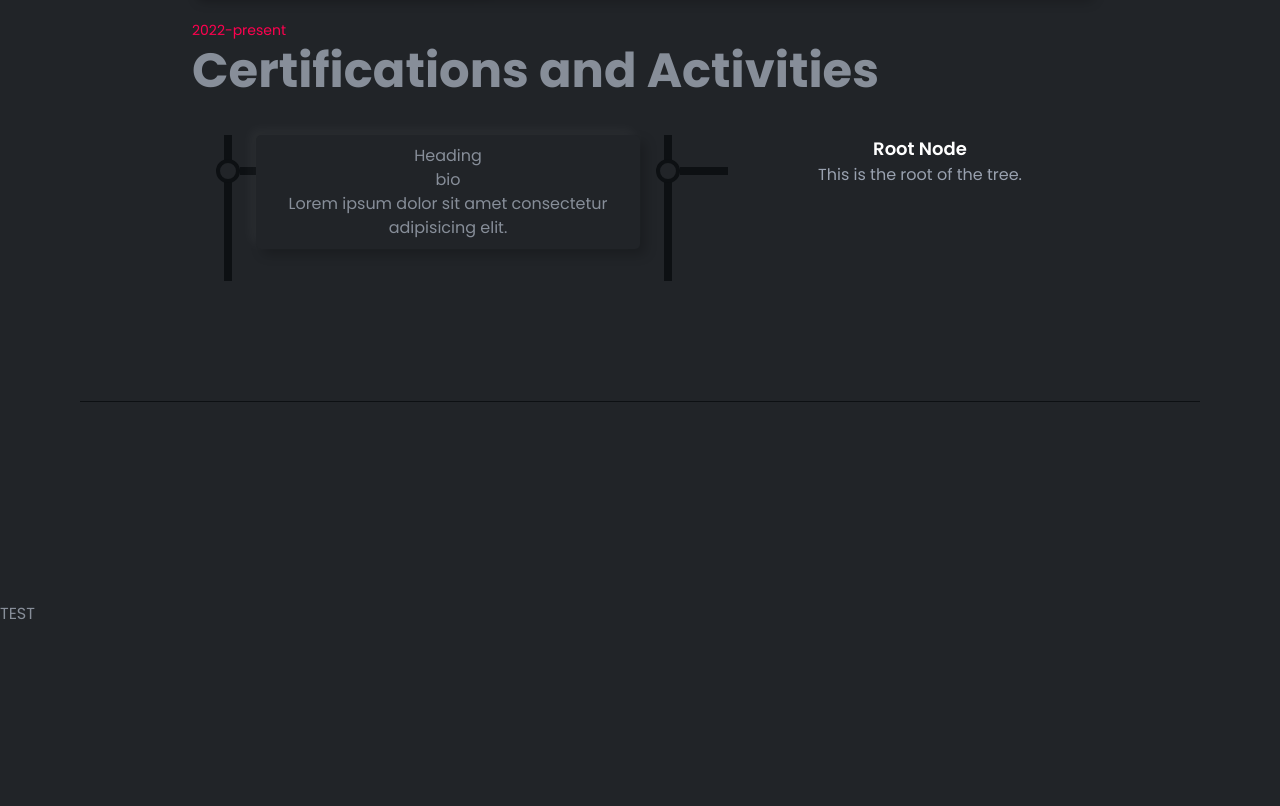
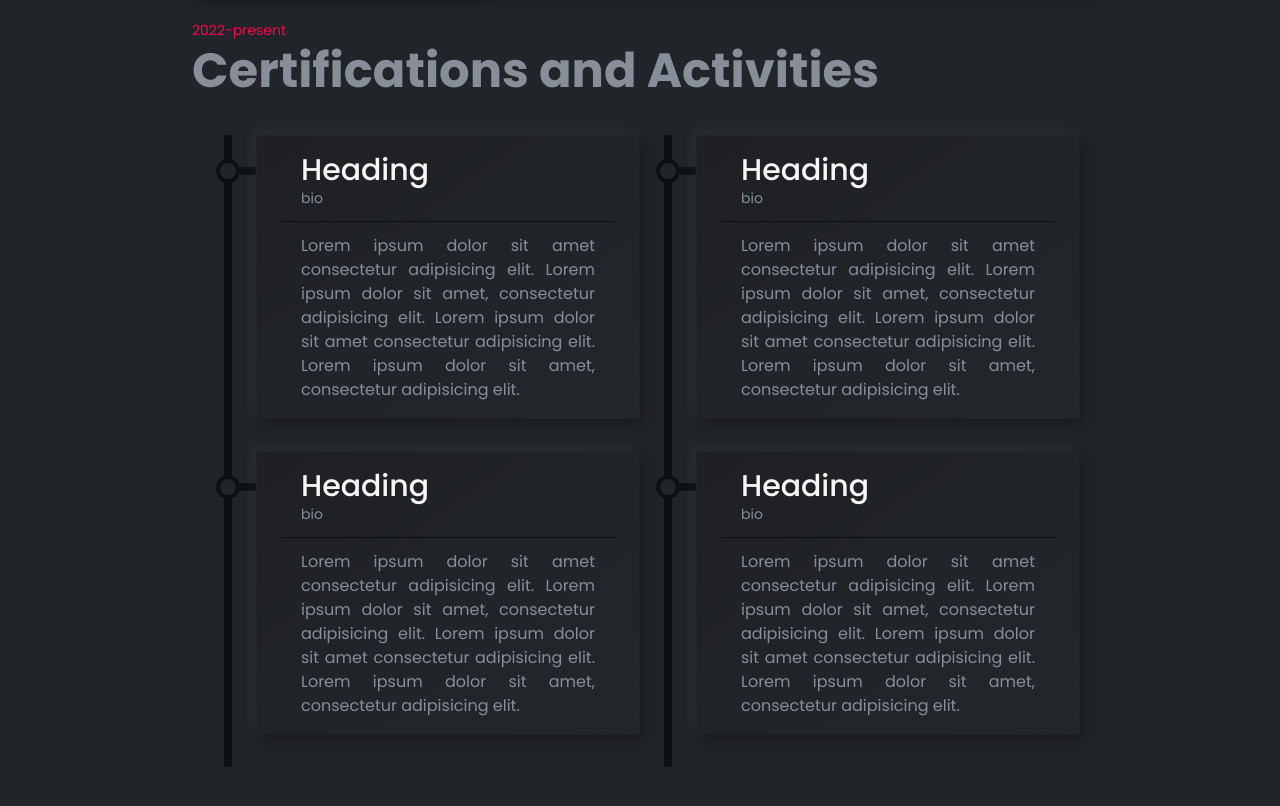
Before and after one commit to itzjmbruhhh/itzjmbruhhh-portfolio, a React (Vite) app in the folder frontend/: page / in a window 1280 px wide. Shown: the part 2480-3286 px from the top of the page. Before the commit the page ends 3106 px from the top, so only its background shows below. Built offline with nearby package versions, Linux system fonts and the light colour scheme.

Commit message:
finished activities section on resume

```diff
--- a/frontend/src/App.tsx
+++ b/frontend/src/App.tsx
@@ -1,14 +1,15 @@
 import "./App.css";
 import { useEffect } from "react";
+
+import AOS from "aos";
+import "aos/dist/aos.css";
+
 import Navbar from "./components/Navbar";
 import Education from "./pages/Education";
 import Experience from "./pages/Experience";
 import Home from "./pages/Home";
 import Resume from "./pages/Resume";
-
-// AOS (Animate On Scroll)
-import AOS from "aos";
-import "aos/dist/aos.css";
+import ScrollToTopButton from "./components/ScrollToTopButton";
 
 function App() {
   useEffect(() => {
@@ -29,8 +30,7 @@ function App() {
       <Experience />
       <Education />
       <Resume />
-
-      <h1 className="mt-[200px]">TEST</h1>
+      <ScrollToTopButton />
     </>
   );
 }
--- /dev/null
+++ b/frontend/src/components/ScrollToTopButton.tsx
@@ -0,0 +1,40 @@
+import { useEffect, useState } from "react";
+
+const ScrollToTopButton = () => {
+  const [isVisible, setIsVisible] = useState(false);
+
+  useEffect(() => {
+    const toggleVisibility = () => {
+      if (window.scrollY > 300) {
+        setIsVisible(true);
+      } else {
+        setIsVisible(false);
+      }
+    };
+
+    window.addEventListener("scroll", toggleVisibility);
+    return () => window.removeEventListener("scroll", toggleVisibility);
+  }, []);
+
+  const scrollToTop = () => {
+    window.scrollTo({
+      top: 0,
+      behavior: "smooth",
+    });
+  };
+
+  return (
+    <>
+      {isVisible && (
+        <button
+          onClick={scrollToTop}
+          className="fixed bottom-6 right-6 z-50 flex items-center justify-center w-12 h-12 rounded-full bg-(--background-color-1) text-(--color-primary) shadow-[0_0_10px_var(--color-primary),0_4px_10px_rgba(0,0,0,0.3)] hover:shadow-[0_0_20px_var(--color-primary),0_0_40px_var(--color-primary)] transition-all duration-500 ease-in-out transform hover:scale-110 cursor-pointer"
+        >
+          <i className="las la-angle-up"></i>
+        </button>
+      )}
+    </>
+  );
+};
+
+export default ScrollToTopButton;
--- a/frontend/src/index.css
+++ b/frontend/src/index.css
@@ -8,6 +8,7 @@
   --color-gray: #f6f6f6;
   --color-subtitle: #f9004d;
   --background-color-1: linear-gradient(145deg, #1e2024, #23272b);
+  --background-color-1-5: linear-gradient(-145deg, #1e2024, #23272b);
   --background-color-2: #212428;
   --color-body: #878e99;
   --color-body-2: #878e9979;
--- a/frontend/src/pages/Activities.tsx
+++ b/frontend/src/pages/Activities.tsx
@@ -11,7 +11,30 @@ function Activities() {
 
       <div className="flex flex-col xl:flex-row justify-center xl:px-30">
         {/* 1st Tree Start */}
-        <div className="relative border-l-8 border-(--color-tertiary) ml-6 w-[50%]">
+        <div className="relative border-l-8 border-(--color-tertiary) ml-6 w-[83%] md:w-[95%] xl:w-[50%]">
+
+        {/* Single Node */}
+          <div className="group relative mb-8 pl-6">
+            {/* Circle */}
+            <div className="absolute -left-4 top-6 w-6 h-6 rounded-full bg-(--background-color-2) border-4 border-(--color-tertiary) transition-all duration-300 group-hover:bg-(--color-primary) group-hover:scale-125"></div>
+            {/* Horizontal line */}
+            <div className="absolute left-2 z-[-1] top-8 w-12 h-2 bg-(--color-tertiary)"></div>
+
+            {/* Text content */}
+
+              <div className="box-shadow-resume w-fit min-w-[250px] md:min-w-full md:w-full xl:min-w-full xl:w-full">
+                  <div className="border-b border-(--color-tertiary) mt-2 text-left pb-3 px-5">
+                    <h2 className="text-xl xl:text-3xl font-medium text-(--color-gray)">Heading</h2>
+                    <h3 className="text-[12px] xl:text-[14px]">bio</h3>
+                  </div>
+
+                  <div className="mb-2 pt-3 text-left px-5">
+                    <p className="text-justify">Lorem ipsum dolor sit amet consectetur adipisicing elit. Lorem ipsum dolor sit amet, consectetur adipisicing elit. Lorem ipsum dolor sit amet consectetur adipisicing elit. Lorem ipsum dolor sit amet, consectetur adipisicing elit.</p>
+                  </div>
+              </div>
+
+          </div>
+          {/* Single Node End */}
 
           {/* Single Node */}
           <div className="group relative mb-8 pl-6">
@@ -22,17 +45,15 @@ function Activities() {
 
             {/* Text content */}
 
-              <div className="box-shadow w-fit min-w-[250px] xl:min-w-full xl:w-full">
-
-                  <div>
-                    <h2>Heading</h2>
-                    <h3>bio</h3>
+              <div className="box-shadow-resume w-fit min-w-[250px] md:min-w-full md:w-full xl:min-w-full xl:w-full">
+                  <div className="border-b border-(--color-tertiary) mt-2 text-left pb-3 px-5">
+                    <h2 className="text-xl xl:text-3xl font-medium text-(--color-gray)">Heading</h2>
+                    <h3 className="text-[12px] xl:text-[14px]">bio</h3>
                   </div>
 
-                  <div>
-                    <p>Lorem ipsum dolor sit amet consectetur adipisicing elit.</p>
+                  <div className="mb-2 pt-3 text-left px-5">
+                    <p className="text-justify">Lorem ipsum dolor sit amet consectetur adipisicing elit. Lorem ipsum dolor sit amet, consectetur adipisicing elit. Lorem ipsum dolor sit amet consectetur adipisicing elit. Lorem ipsum dolor sit amet, consectetur adipisicing elit.</p>
                   </div>
-
               </div>
 
           </div>
@@ -43,22 +64,54 @@ function Activities() {
         {/* 1st Tree End */}
 
         {/* 2nd Tree Start */}
-        <div className="relative border-l-8 border-(--color-tertiary) ml-6 w-[50%]">
+        <div className="relative border-l-8 border-(--color-tertiary) ml-6 w-[83%] md:w-[95%] xl:w-[50%]">
 
         {/* Single Node */}
           <div className="group relative mb-8 pl-6">
             {/* Circle */}
             <div className="absolute -left-4 top-6 w-6 h-6 rounded-full bg-(--background-color-2) border-4 border-(--color-tertiary) transition-all duration-300 group-hover:bg-(--color-primary) group-hover:scale-125"></div>
             {/* Horizontal line */}
-            <div className="absolute left-2 top-8 w-4 xl:w-12 h-2 bg-(--color-tertiary)"></div>
+            <div className="absolute left-2 z-[-1] top-8 w-12 h-2 bg-(--color-tertiary)"></div>
 
             {/* Text content */}
-            <h3 className="text-lg font-semibold text-white group-hover:text-(--color-primary) transition-colors ml-16">
-              Root Node
-            </h3>
-            <p className="text-gray-400 ml-16">This is the root of the tree.</p>
+
+              <div className="box-shadow-resume w-fit min-w-[250px] md:min-w-full md:w-full xl:min-w-full xl:w-full">
+                  <div className="border-b border-(--color-tertiary) mt-2 text-left pb-3 px-5">
+                    <h2 className="text-xl xl:text-3xl font-medium text-(--color-gray)">Heading</h2>
+                    <h3 className="text-[12px] xl:text-[14px]">bio</h3>
+                  </div>
+
+                  <div className="mb-2 pt-3 text-left px-5">
+                    <p className="text-justify">Lorem ipsum dolor sit amet consectetur adipisicing elit. Lorem ipsum dolor sit amet, consectetur adipisicing elit. Lorem ipsum dolor sit amet consectetur adipisicing elit. Lorem ipsum dolor sit amet, consectetur adipisicing elit.</p>
+                  </div>
+              </div>
+
           </div>
           {/* Single Node End */}
+
+          {/* Single Node */}
+          <div className="group relative mb-8 pl-6">
+            {/* Circle */}
+            <div className="absolute -left-4 top-6 w-6 h-6 rounded-full bg-(--background-color-2) border-4 border-(--color-tertiary) transition-all duration-300 group-hover:bg-(--color-primary) group-hover:scale-125"></div>
+            {/* Horizontal line */}
+            <div className="absolute left-2 z-[-1] top-8 w-12 h-2 bg-(--color-tertiary)"></div>
+
+            {/* Text content */}
+
+              <div className="box-shadow-resume w-fit min-w-[250px] md:min-w-full md:w-full xl:min-w-full xl:w-full">
+                  <div className="border-b border-(--color-tertiary) mt-2 text-left pb-3 px-5">
+                    <h2 className="text-xl xl:text-3xl font-medium text-(--color-gray)">Heading</h2>
+                    <h3 className="text-[12px] xl:text-[14px]">bio</h3>
+                  </div>
+
+                  <div className="mb-2 pt-3 text-left px-5">
+                    <p className="text-justify">Lorem ipsum dolor sit amet consectetur adipisicing elit. Lorem ipsum dolor sit amet, consectetur adipisicing elit. Lorem ipsum dolor sit amet consectetur adipisicing elit. Lorem ipsum dolor sit amet, consectetur adipisicing elit.</p>
+                  </div>
+              </div>
+
+          </div>
+          {/* Single Node End */}
+
 
         </div>
         {/* 2nd Tree End */}
--- a/frontend/src/pages/Resume.tsx
+++ b/frontend/src/pages/Resume.tsx
@@ -8,7 +8,7 @@ import Certifications from "./Certifications";
 function Resume() {
   const [activeTab, setActiveTab] = useState("activities");
   return (
-    <section id="resume">
+    <section id="resume" className="scroll-mt-[180px]">
       <div className="wrapper flex flex-col gap-10">
         {/* Section Heading */}
         <div
--- a/frontend/src/styles/Resume.css
+++ b/frontend/src/styles/Resume.css
@@ -2,18 +2,32 @@
 
 .box-shadow-res {
   @apply border border-transparent rounded-[5px] transition-all duration-300 ease-in-out transform;
-  box-shadow:
-    -6px -6px 12px rgba(255, 255, 255, 0.04),
-     6px  6px 12px rgba(0, 0, 0, 0.2);
+  box-shadow: -6px -6px 12px rgba(255, 255, 255, 0.04),
+    6px 6px 12px rgba(0, 0, 0, 0.2);
   background: var(--background-color-2);
 }
+
+.box-shadow-resume {
+  @apply p-2 md:px-6 xl:px-6 border border-transparent rounded-[5px] transform;
+  box-shadow: -6px -6px 12px rgba(255, 255, 255, 0.04),
+    6px 6px 12px rgba(0, 0, 0, 0.2);
+  background: var(--background-color-1);
+  transition: background-color 0.6s ease-in-out, box-shadow 0.4s ease-in-out, transform 0.3s ease;
+}
+
+.box-shadow-resume:hover {
+  background: var(--background-color-1-5);
+  box-shadow: -8px -8px 14px rgba(255, 255, 255, 0.05),
+    8px 8px 14px rgba(0, 0, 0, 0.25);
+}
+
 
 .nav-item-res {
   @apply text-center xl:w-[33%] p-5 text-xl px-4 py-6 font-medium cursor-pointer transition-colors duration-300 ease-in-out;
 }
 
 .res-heading {
-    @apply flex xl:ml-[10%] md:ml-[10%] xl:justify-start md:justify-start justify-center text-[24px] xl:text-5xl font-bold text-(--color-body) ;
+  @apply flex xl:ml-[10%] md:ml-[10%] xl:justify-start md:justify-start justify-center text-[24px] xl:text-5xl font-bold text-(--color-body);
 }
 
 .res-bio {
@@ -24,27 +38,22 @@
 @media (min-width: 1280px) {
   .nav-item-res:hover {
     @apply transform text-(--color-primary) border-b-2 border-(--color-primary);
-    box-shadow:
-      -6px -6px 12px rgba(255, 255, 255, 0.04),
-       0px  0px 12px rgba(0, 0, 0, 0.2);
+    box-shadow: -6px -6px 12px rgba(255, 255, 255, 0.04),
+      0px 0px 12px rgba(0, 0, 0, 0.2);
     transition: all 0.3s ease-in-out;
   }
 
   .active {
     @apply transform text-(--color-primary) border-b-2 border-(--color-primary);
-    box-shadow:
-      -6px -6px 12px rgba(255, 255, 255, 0.04),
-       0px  0px 12px rgba(0, 0, 0, 0.2);
+    box-shadow: -6px -6px 12px rgba(255, 255, 255, 0.04),
+      0px 0px 12px rgba(0, 0, 0, 0.2);
     transition: all 0.3s ease-in-out;
   }
-
 }
-
 
 .active {
   @apply w-full xl:w-[33%] transform text-(--color-primary) border-b-2 border-(--color-primary);
-    box-shadow:
-      -6px -6px 12px rgba(255, 255, 255, 0.04),
-       0px  0px 12px rgba(0, 0, 0, 0.2);
+  box-shadow: -6px -6px 12px rgba(255, 255, 255, 0.04),
+    0px 0px 12px rgba(0, 0, 0, 0.2);
   transition: all 0.3s ease-in-out;
 }
```
Lines whose indentation alone changed are shown as unchanged.
